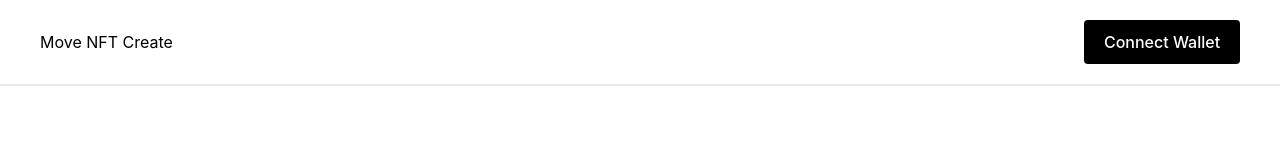
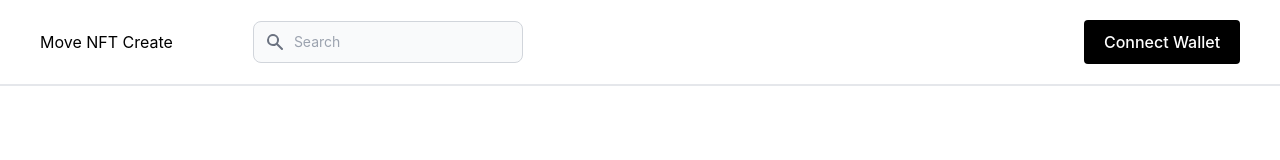
Before and after one commit to hyplabs/move-nft-create, a Next.js app: page / in a window 1280 px wide. Shown: the top 160 px of the page. Built offline with nearby package versions, Linux system fonts and the light colour scheme.

Commit message:
Added searchbar to navbar

```diff
--- a/components/Navbar/index.tsx
+++ b/components/Navbar/index.tsx
@@ -3,6 +3,7 @@ import React, { useRef, useEffect, useState } from "react";
 import { Nullable } from '../../utils/types';
 import { trimAddress, getAptosWallet, connectWallet, disconnectWallet } from "../../utils/helper";
 import { AptosAccount } from "aptos";
+import SearchBar from "../SearchBar";
 
 export type NavbarProps = {
   setAddress: (address: Nullable<string>) => void;
@@ -29,9 +30,12 @@ const Navbar: React.FC<NavbarProps> = ({ setAddress, address }) => {
   return (
     <header className="bg-white px-10 border-b-2">
       <nav className={`nav`}>
-        <Link href={"/"}>
+        <div className="searchbar-holder">
+        <Link href={"/"} className="mr-20">
           <h1 className="logo">Move NFT Create</h1>
         </Link>
+        <SearchBar/>
+        </div>
         <div className={`nav__menu-list`}>
           <div>
             <div>
--- /dev/null
+++ b/components/SearchBar/index.tsx
@@ -0,0 +1,21 @@
+
+import React, { useRef, useEffect, useState } from "react";
+
+
+const SearchBar = () => {
+
+  useEffect(() => {}, []);
+
+  return (
+    <form className="flex items-center">
+    <div className="relative w-full">
+        <div className="absolute inset-y-0 left-0 flex items-center pl-3 pointer-events-none">
+            <svg aria-hidden="true" className="w-5 h-5 text-gray-500 dark:text-gray-400" fill="currentColor" viewBox="0 0 20 20" xmlns="http://www.w3.org/2000/svg"><path fill-rule="evenodd" d="M8 4a4 4 0 100 8 4 4 0 000-8zM2 8a6 6 0 1110.89 3.476l4.817 4.817a1 1 0 01-1.414 1.414l-4.816-4.816A6 6 0 012 8z" clip-rule="evenodd"></path></svg>
+        </div>
+        <input type="text" id="simple-search" className="bg-gray-50 border border-gray-300 text-gray-900 text-sm rounded-lg focus:ring-blue-500 focus:border-blue-500 block w-full pl-10 p-2.5  dark:bg-gray-700 dark:border-gray-600 dark:placeholder-gray-400 dark:text-white dark:focus:ring-blue-500 dark:focus:border-blue-500" placeholder="Search" required/>
+    </div>
+</form>
+  );
+};
+
+export default SearchBar;
--- a/styles/globals.css
+++ b/styles/globals.css
@@ -53,6 +53,12 @@ nav{
   border-radius: 2px;
 }
 
+.searchbar-holder{
+  display: flex;
+  justify-content: space-between;
+  align-items: center;
+}
+
 .center{
   min-height: 600px;
   display: flex;
```
